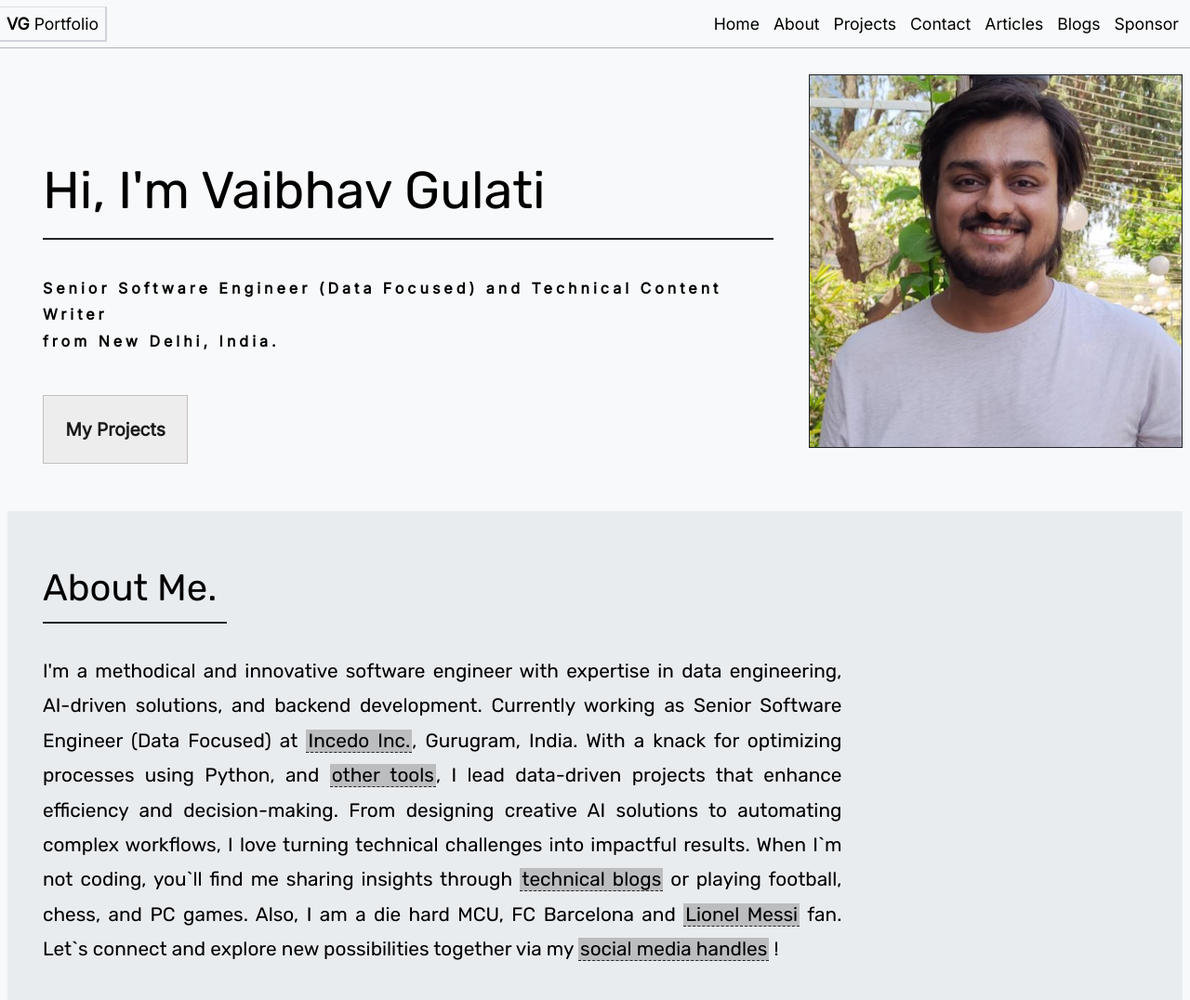
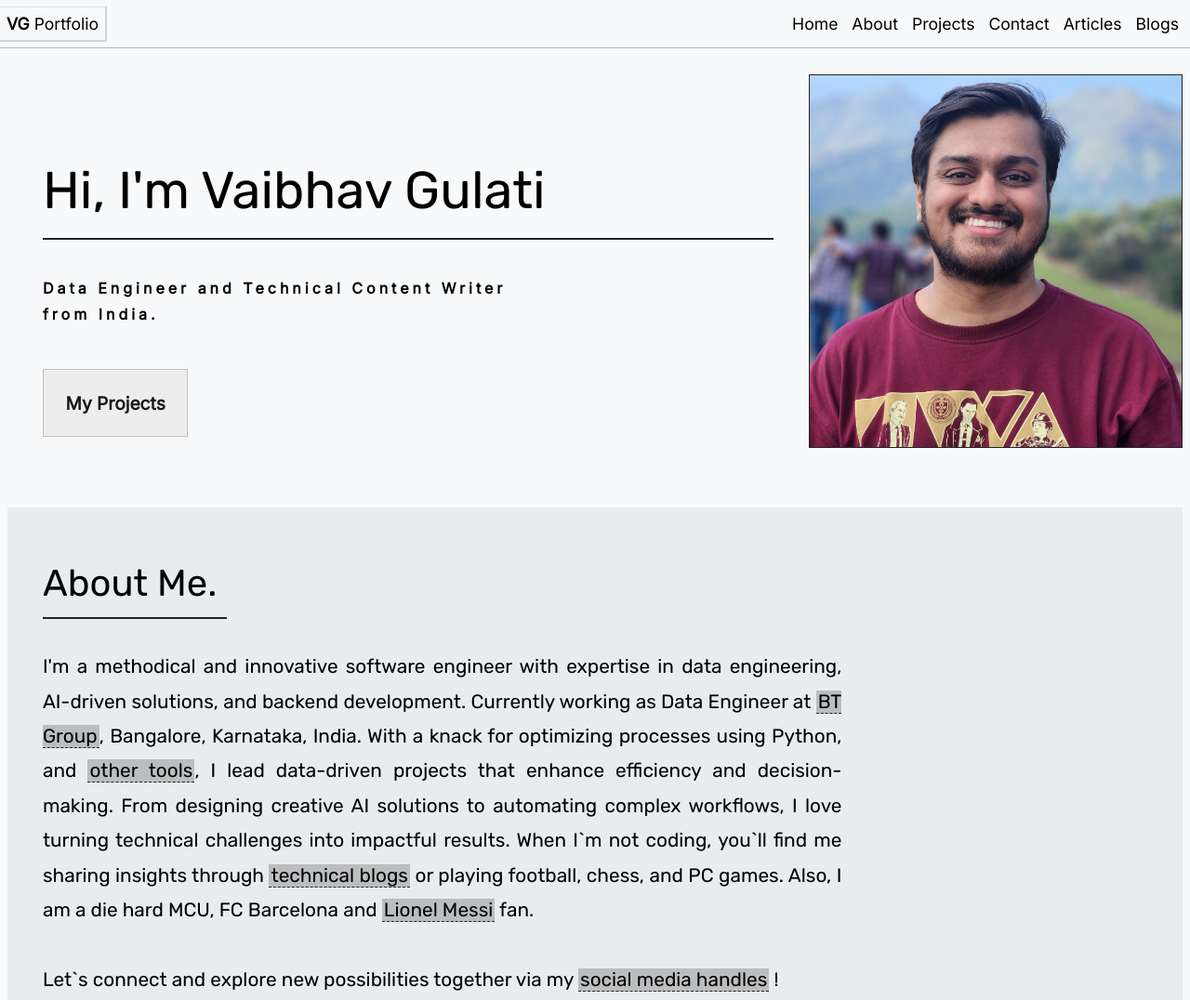
Before and after one commit to gulvaibhav20/gulvaibhav20.github.io, a plain HTML site: page index.html in a window 1280 px wide. Shown: the top 1076 px of the page at 93% size. Drawn offline with Linux system fonts and the light colour scheme.

Commit message:
Updated Portfolio website

```diff
--- a/index.html
+++ b/index.html
@@ -40,7 +40,7 @@
                 <a target="_blank" href="https://gulvaibhav20.hashnode.dev" class="nav_item">
                     Blogs</a
                 >
-                <a href="coming_soon.html" class="nav_item">Sponsor</a>
+                <!-- <a href="coming_soon.html" class="nav_item">Sponsor</a> -->
             </div>
         </header>
         <div>
@@ -50,9 +50,8 @@
                         <h1>Hi, I'm Vaibhav Gulati</h1>
                         <div class="intro-content">
                             <p>
-                                Senior Software Engineer (Data Focused) and Technical Content
-                                Writer<br />
-                                from New Delhi, India.
+                                Data Engineer and Technical Content Writer<br />
+                                from India.
                             </p>
                         </div>
                         <a href="#projects" class="btn btn-one"
@@ -60,7 +59,7 @@
                         >
                     </div>
                     <div class="into-image">
-                        <img class="dp" src="images/dp.png" alt="Vaibhav Gulati" />
+                        <img class="dp" src="images/dp.jpeg" alt="Vaibhav Gulati" />
                     </div>
                 </div>
                 <section id="about-me">
@@ -70,11 +69,11 @@
                             <p>
                                 I'm a methodical and innovative software engineer with expertise in
                                 data engineering, AI-driven solutions, and backend development.
-                                Currently working as Senior Software Engineer (Data Focused) at
-                                <a target="_blank" href="https://www.incedoinc.com/"
-                                    ><dfn data-info="Senior SDE @ Incedo">Incedo Inc.</dfn></a
-                                >, Gurugram, India. With a knack for optimizing processes using
-                                Python, and
+                                Currently working as Data Engineer at
+                                <a target="_blank" href="https://www.bt.com/"
+                                    ><dfn data-info="Data Engineer @ BT Group">BT Group</dfn></a
+                                >, Bangalore, Karnataka, India. With a knack for optimizing
+                                processes using Python, and
                                 <dfn
                                     data-info="Generative-AI, PySpark, Azure, NLP, SQL, SpringBoot, System Design, etc."
                                     >other tools</dfn
@@ -95,7 +94,8 @@
                                         >Lionel Messi</dfn
                                     ></a
                                 >
-                                fan. Let`s connect and explore new possibilities together via my
+                                fan. <br /><br />
+                                Let`s connect and explore new possibilities together via my
                                 <a href="#social-media-handles"
                                     ><dfn data-info="Meet me @Instagram, Twitter and Linkedin"
                                         >social media handles</dfn
@@ -341,7 +341,7 @@
                 </section>
                 <div class="footer">
                     <div class="footer-text">
-                        <center>© 2024 Vaibhav Gulati. All rights reserved.</center>
+                        <center>© 2025 Vaibhav Gulati. All rights reserved.</center>
                     </div>
                 </div>
             </main>
```
Also changed, not shown: articles.html (+2 -2 lines), coming_soon.html (+1 -1 lines), images/dp.jpeg (added), images/dp.png (deleted).
